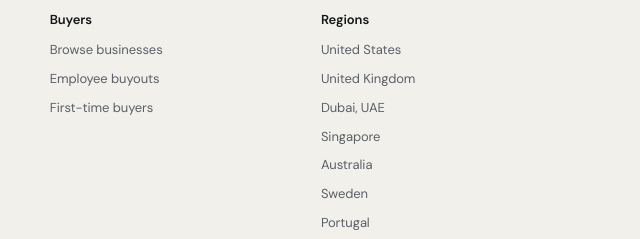
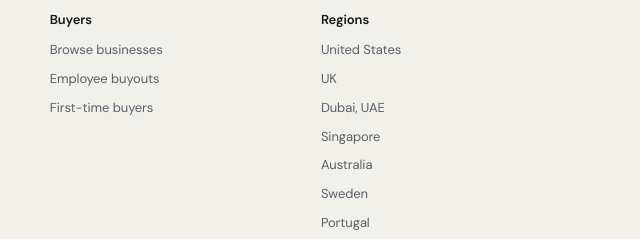
Before and after one commit to palawan-collective/exit-ready, a plain HTML site: page site/browse.html in a window 1280 px wide. Shown: the part 5365-5604 px from the top of the page, 640-1280 px from the left. Drawn offline with Linux system fonts and the light colour scheme.

Commit message:
Footer regions: UK link label

```diff
--- a/site/browse.html
+++ b/site/browse.html
@@ -134,7 +134,7 @@
         <h3>Regions</h3>
         <ul>
           <li><a href="browse.html?region=US">United States</a></li>
-          <li><a href="browse.html?region=UK">United Kingdom</a></li>
+          <li><a href="browse.html?region=UK">UK</a></li>
           <li><a href="browse.html?region=AE">Dubai, UAE</a></li>
           <li><a href="browse.html?region=SG">Singapore</a></li>
           <li><a href="browse.html?region=AU">Australia</a></li>
```
Also changed, not shown: site/dashboard.html (+1 -1 lines), site/deal.html (+1 -1 lines), site/handoff.html (+1 -1 lines), site/how-it-works.html (+1 -1 lines), site/index.html (+1 -1 lines), site/listing.html (+1 -1 lines), site/loi.html (+1 -1 lines), site/messages.html (+1 -1 lines), site/offer.html (+1 -1 lines), site/pricing.html (+1 -1 lines), site/sell.html (+1 -1 lines), site/verify.html (+1 -1 lines).
